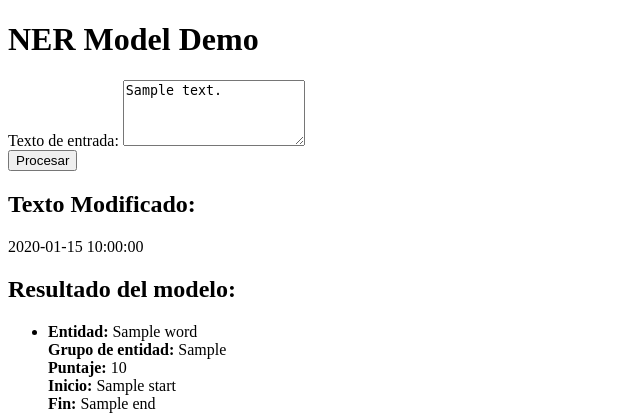
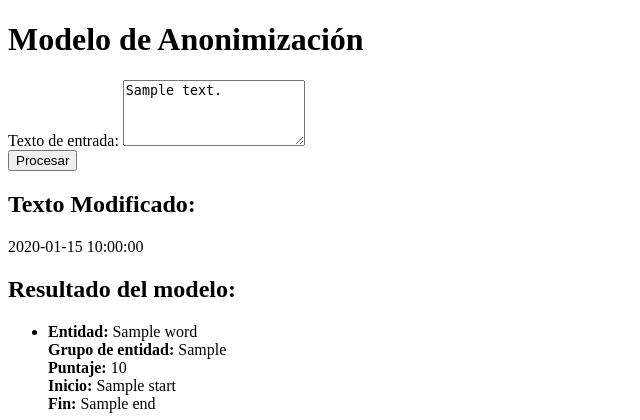
Before and after one commit to SantiagoMB13/Despliegue-Modelo-de-Anonimizacion, a Flask app: template templates/index.html in a window 1280 px wide. Shown: the top 420 px of the page, without its empty margins (0-640 px from the left). Run offline with Flask 3, Linux system fonts and the light colour scheme; the template is opened without the code that fills it: most values are stand-ins (such as "Sample title", 1, 10 or a date in 2020).

Commit message:
Fix del titulo

```diff
--- a/templates/index.html
+++ b/templates/index.html
@@ -3,11 +3,11 @@
   <head>
     <meta charset="utf-8">
     <meta name="viewport" content="width=device-width, initial-scale=1, shrink-to-fit=no">
-    <title>NER Model Demo</title>
+    <title>Modelo de Anonimizacion</title>
   </head>
   <body>
     <div class="container">
-      <h1>NER Model Demo</h1>
+      <h1>Modelo de Anonimización</h1>
       <form method="post" action="/">
         <div class="form-group">
           <label for="input_text">Texto de entrada:</label>
```
